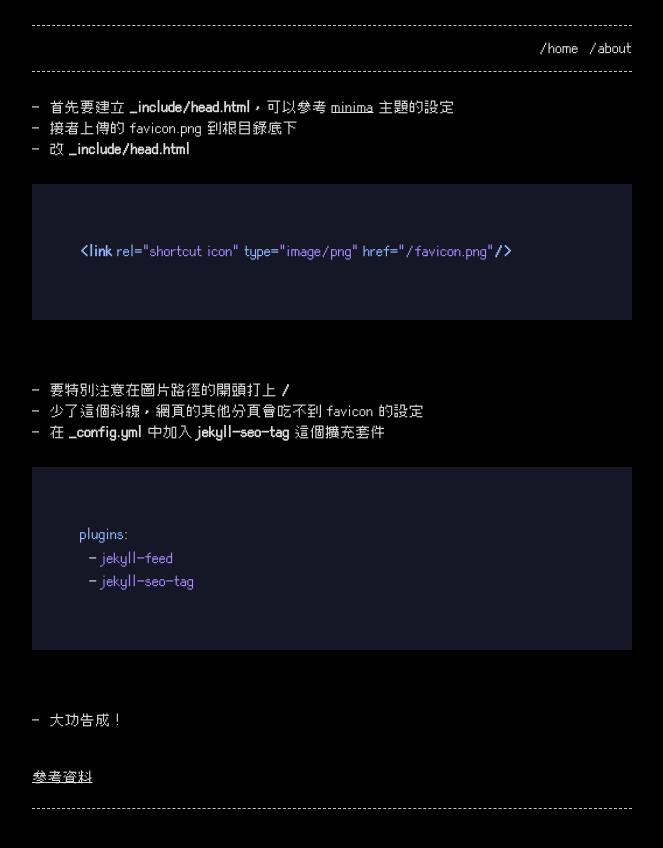
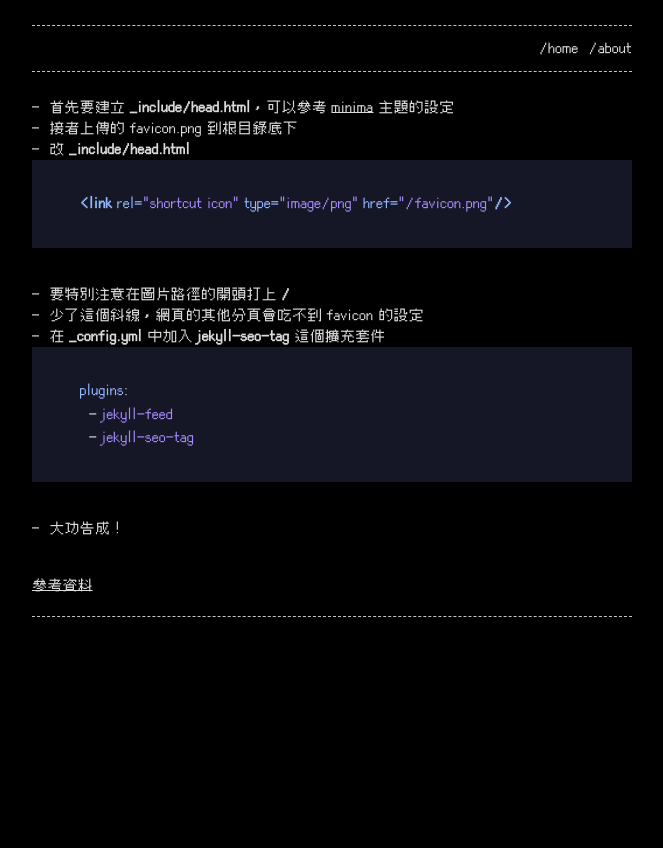
Before and after one commit to morningdip/home, a Jekyll site: the page built from _posts/2024-01-05-favicon.md, in a window 1280 px wide. Shown: the top 848 px of the page, without its empty margins (308-971 px from the left). Built offline with Jekyll 4.4.1, drawn with Linux system fonts in a browser that asks for light colours.

Commit message:
Update base.scss

```diff
--- a/_sass/base.scss
+++ b/_sass/base.scss
@@ -77,7 +77,7 @@ textarea { vertical-align: top; }
  */
 .lineno { color: var(--code-color-1); margin-right: 15px; }
 figure.highlight { margin: 5px 0; }
-pre, code { background-color: var(--raisin-black);  display: block;  border: 0;  padding: 1rem 1.5rem;  margin: 1.5rem 0;  overflow:auto;  font-size: $base-font-size;  color: var(--text-color);  line-height: 1.7 !important;  font-family: $base-font-family !important; }
+pre, code { background-color: var(--raisin-black);  display: block;  border: 0;  padding: 1rem 1.5rem;  margin: 0;  overflow: auto;  font-size: $base-font-size;  color: var(--text-color);  line-height: 1.7 !important;  font-family: $base-font-family !important; }
 .highlight .c { color: var(--roman-silver); font-style: italic } /* Comment */
 .highlight .err { color: var(--congo-pink); } /* Error */
 .highlight .k { color: var(--light-blue); } /* Keyword */
```
